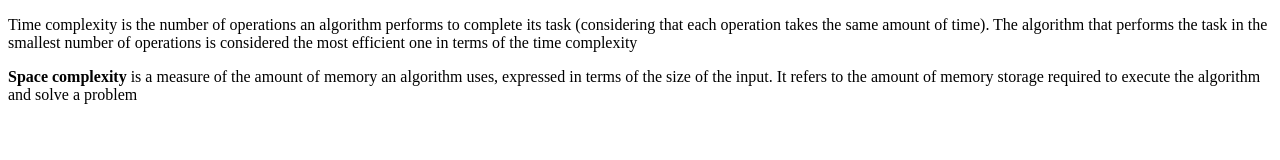
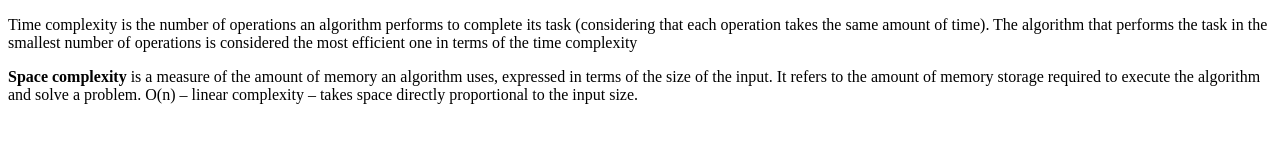
Before and after one commit to acciojob/time-and-space-complexity-Tejasri79, a website: page main.html in a window 1280 px wide. Drawn offline with Linux system fonts and the light colour scheme.

Commit message:
created a submission

```diff
--- a/main.html
+++ b/main.html
@@ -14,7 +14,8 @@
 	The algorithm that performs the task in the smallest number of operations is considered the most efficient one in terms of the time complexity</p>
 	<p>
 	<b>Space complexity</b> is a measure of the amount of memory an algorithm uses, expressed in terms of the size of the input.
-	It refers to the amount of memory storage required to execute the algorithm and solve a problem</p>
+	It refers to the amount of memory storage required to execute the algorithm and solve a problem.
+	O(n) – linear complexity – takes space directly proportional to the input size.</p>
     <script type="text/javascript" src="./script.js">
 </script>
 
```
